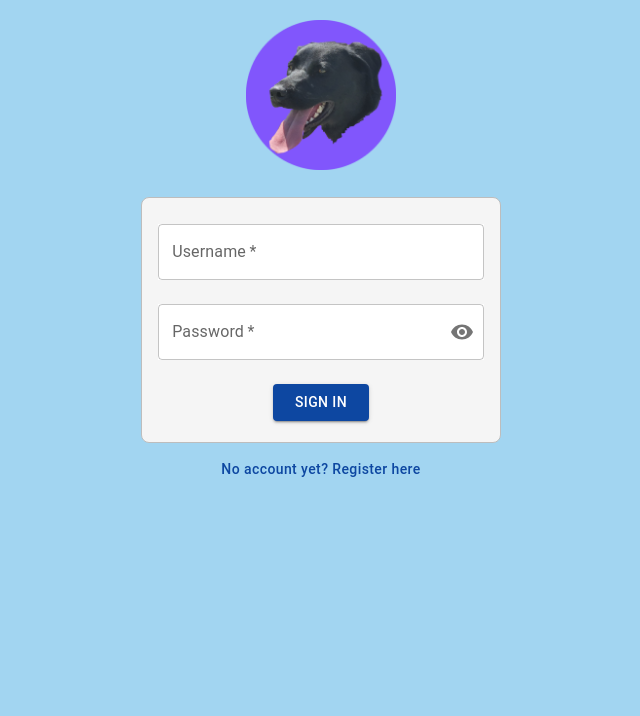
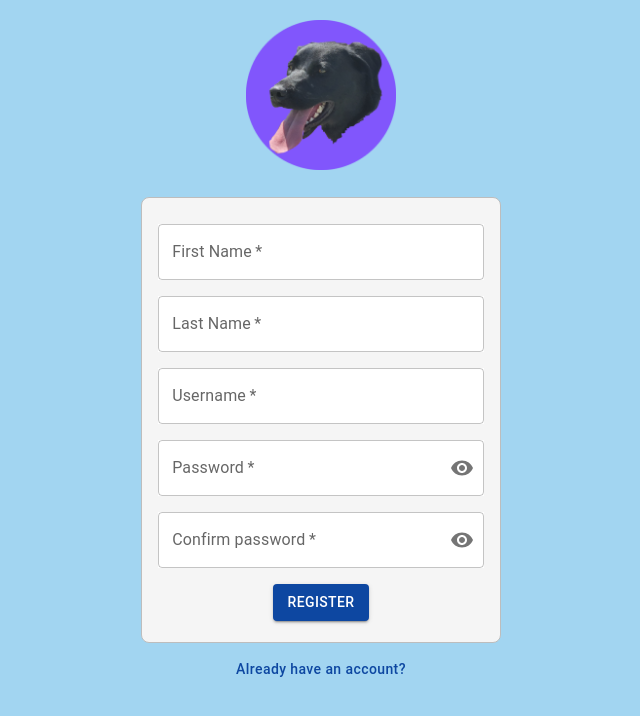
Before and after one commit to adelaidaCreosteanu/mikki-blog, a React (Create React App) app: page /register in a window 1280 px wide. Before the commit this address led to /login. Shown: the top 716 px of the page, without its empty margins (319-959 px from the left). Built offline with nearby package versions, Linux system fonts and the light colour scheme.

Commit message:
feat: add Register page

```diff
--- a/src/App.tsx
+++ b/src/App.tsx
@@ -1,10 +1,9 @@
-import React, { useEffect } from "react";
 import "./App.css";
 import Profile from "./components/Profile";
-import { Route, Routes, useNavigate } from "react-router-dom";
+import { Route, Routes } from "react-router-dom";
 import { CssBaseline, ThemeProvider, createTheme } from "@mui/material";
-import { useAuth } from "./service/AuthProvider";
 import Login from "./components/Login";
+import Register from "./components/Register";
 
 const theme = createTheme({
   palette: {
@@ -22,13 +21,6 @@ const theme = createTheme({
 });
 
 function App() {
-  const navigate = useNavigate();
-  const { status } = useAuth();
-
-  useEffect(() => {
-    if (status === "unauthenticated") navigate("/login");
-  }, [status, navigate]);
-
   return (
     <ThemeProvider theme={theme}>
       <CssBaseline />
@@ -36,7 +28,7 @@ function App() {
         <img src="/logo.png" alt="logo" style={{ width: 150, margin: 20 }} />
 
         <Routes>
-          <Route path="/register" element={<div />} />
+          <Route path="/register" element={<Register />} />
           <Route path="/login" element={<Login />} />
           <Route path="/profile/:userId" element={<Profile />} />
         </Routes>
--- a/src/components/Login.tsx
+++ b/src/components/Login.tsx
@@ -1,19 +1,11 @@
-import {
-  Box,
-  Button,
-  IconButton,
-  InputAdornment,
-  Stack,
-  TextField,
-  Typography,
-} from "@mui/material";
-import { useState } from "react";
+import { Box, Button, Typography } from "@mui/material";
+import { useEffect, useState } from "react";
 import { useNavigate } from "react-router-dom";
-import Visibility from "@mui/icons-material/Visibility";
-import VisibilityOff from "@mui/icons-material/VisibilityOff";
 import { loginUser } from "../service/post-queries";
 import { grey } from "@mui/material/colors";
 import { useAuth } from "../service/AuthProvider";
+import { CenterStack, WhiteTextField } from "./styledComponents";
+import { getVisibilityAdornment } from "./utils";
 
 const Login = () => {
   const navigate = useNavigate();
@@ -21,7 +13,15 @@ const Login = () => {
   const [password, setPassword] = useState("");
   const [showPassword, setShowPassword] = useState(false);
   const [showSignInError, setShowSignInError] = useState(false);
-  const { signIn, signOut } = useAuth();
+  const { status, signIn, signOut } = useAuth();
+
+  useEffect(() => {
+    if (status === "authenticated") {
+      // Redirect if the user is already authenticated
+      const userId = localStorage.getItem("currentUser");
+      navigate(`/profile/${userId}`);
+    }
+  }, [status, navigate]);
 
   const onLogin = async (e: React.MouseEvent<HTMLButtonElement>) => {
     e.preventDefault();
@@ -38,10 +38,7 @@ const Login = () => {
   };
 
   return (
-    <Stack
-      spacing={1}
-      style={{ alignItems: "center", justifyContent: "center" }}
-    >
+    <CenterStack spacing={1}>
       <Box
         component="form"
         sx={{
@@ -53,25 +50,21 @@ const Login = () => {
           width: "40ch",
         }}
       >
-        <Stack
+        <CenterStack
           spacing={3}
           style={{
-            alignItems: "center",
-            justifyContent: "center",
             marginTop: 10,
             marginBottom: 5,
           }}
         >
-          <TextField
-            style={{ width: "100%", backgroundColor: "#fff" }}
+          <WhiteTextField
             required
             id="login-form-username"
             label="Username"
             autoComplete="username"
             onChange={(e) => setUsername(e.target.value)}
           />
-          <TextField
-            style={{ width: "100%", backgroundColor: "#fff" }}
+          <WhiteTextField
             required
             id="login-form-password"
             label="Password"
@@ -79,26 +72,18 @@ const Login = () => {
             autoComplete="current-password"
             onChange={(e) => setPassword(e.target.value)}
             InputProps={{
-              endAdornment: (
-                <InputAdornment position="end">
-                  <IconButton
-                    aria-label="toggle password visibility"
-                    onClick={() => setShowPassword((show) => !show)}
-                    onMouseDown={(event) => event.preventDefault()}
-                    edge="end"
-                  >
-                    {showPassword ? <VisibilityOff /> : <Visibility />}
-                  </IconButton>
-                </InputAdornment>
+              endAdornment: getVisibilityAdornment(
+                showPassword,
+                setShowPassword
               ),
             }}
           />
 
-          {showSignInError && (
+          {showSignInError ? (
             <Typography variant="body1" color={"red"}>
               Incorrect user or password!
             </Typography>
-          )}
+          ) : null}
           <Button
             style={{ width: "12ch" }}
             variant="contained"
@@ -106,31 +91,22 @@ const Login = () => {
           >
             Sign in
           </Button>
-        </Stack>
+        </CenterStack>
       </Box>
 
-      <Box
-        sx={{
-          width: "35ch",
-        }}
-      >
-        <Stack
-          direction={"row"}
-          spacing={1}
-          style={{ justifyContent: "center" }}
-        >
-          {/* <p>No account yet?</p> */}
+      <Box sx={{ width: "35ch" }}>
+        <CenterStack direction={"row"} spacing={1}>
           <Button
             style={{ textTransform: "none" }}
             onClick={() => {
               navigate("/register");
             }}
           >
-            No account yet? Register here
+            No account yet?
           </Button>
-        </Stack>
+        </CenterStack>
       </Box>
-    </Stack>
+    </CenterStack>
   );
 };
 export default Login;
--- a/src/components/Profile.tsx
+++ b/src/components/Profile.tsx
@@ -1,18 +1,26 @@
-import React, { useEffect, useState } from "react";
+import { useEffect, useState } from "react";
 import PublishedPost from "./PublishedPost";
 import { Stack, Typography } from "@mui/material";
 import CreatePost from "./CreatePost";
 import { useGetPostsForUser, useGetUser } from "../service/use-queries";
-import { useParams } from "react-router-dom";
+import { useNavigate, useParams } from "react-router-dom";
 import { showNotFound } from "./NotFound404";
+import { useAuth } from "../service/AuthProvider";
 
 const Profile = () => {
+  const navigate = useNavigate();
+  const { status } = useAuth();
   const { userId } = useParams();
   const [isOwnProfile, setIsOwnProfile] = useState(false);
   const [triggerReload, setTriggerReload] = useState(false);
   const userToken = localStorage.getItem("accessToken");
   const user = useGetUser(userId, userToken);
   const posts = useGetPostsForUser(user, userToken, triggerReload);
+
+  useEffect(() => {
+    // Redirect to login if user is unauthenticated
+    if (status === "unauthenticated") navigate("/login");
+  }, [status, navigate]);
 
   useEffect(() => {
     const currentUser = localStorage.getItem("currentUser");
--- /dev/null
+++ b/src/components/Register.tsx
@@ -0,0 +1,172 @@
+import { Box, Button, Typography } from "@mui/material";
+import { useEffect, useState } from "react";
+import { useNavigate } from "react-router-dom";
+import { loginUser, registerUser } from "../service/post-queries";
+import { grey } from "@mui/material/colors";
+import { useAuth } from "../service/AuthProvider";
+import { CenterStack, WhiteTextField } from "./styledComponents";
+import { getVisibilityAdornment } from "./utils";
+
+const Register = () => {
+  const navigate = useNavigate();
+  const [username, setUsername] = useState("");
+  const [password, setPassword] = useState("");
+  const [confirmPassword, setConfirmPassword] = useState("");
+  const [firstName, setFirstName] = useState("");
+  const [lastName, setLastName] = useState("");
+  const [showPassword, setShowPassword] = useState(false);
+  const [showConfirmPassword, setShowConfirmPassword] = useState(false);
+  const [showPasswordsError, setShowPasswordsError] = useState(false);
+  const [showRegisterError, setShowRegisterError] = useState(false);
+  const { status, signIn, signOut } = useAuth();
+
+  useEffect(() => {
+    if (status === "authenticated") {
+      // Redirect if the user is already authenticated
+      const userId = localStorage.getItem("currentUser");
+      navigate(`/profile/${userId}`);
+    }
+  }, [status, navigate]);
+
+  const onRegister = async (e: React.MouseEvent<HTMLButtonElement>) => {
+    e.preventDefault();
+    // Show error if passwords don't match
+    if (password !== confirmPassword) {
+      setShowPasswordsError(true);
+      return;
+    }
+
+    // Register new user
+    const registerResponse = await registerUser(
+      username,
+      password,
+      firstName,
+      lastName
+    );
+    if (registerResponse === null) {
+      signOut();
+      setShowRegisterError(true);
+      return;
+    }
+    // And log in
+    const loginResponse = await loginUser(username, password);
+    if (loginResponse === null) {
+      signOut();
+      setShowRegisterError(true);
+    } else {
+      const userId = loginResponse.data.id;
+      signIn(loginResponse.data.accessToken, userId);
+      // Redirect to user's profile
+      navigate(`/profile/${userId}`);
+    }
+  };
+
+  return (
+    <CenterStack spacing={1}>
+      <Box
+        component="form"
+        sx={{
+          border: 1,
+          borderColor: grey[400],
+          borderRadius: 2,
+          backgroundColor: grey[100],
+          padding: 2,
+          width: "40ch",
+        }}
+      >
+        <CenterStack
+          spacing={2}
+          style={{
+            marginTop: 10,
+            marginBottom: 5,
+          }}
+        >
+          <WhiteTextField
+            required
+            id="register-form-firstname"
+            label="First Name"
+            autoComplete="given-name"
+            onChange={(e) => setFirstName(e.target.value)}
+          />
+
+          <WhiteTextField
+            required
+            id="register-form-lastname"
+            label="Last Name"
+            autoComplete="family-name"
+            onChange={(e) => setLastName(e.target.value)}
+          />
+          <WhiteTextField
+            required
+            id="register-form-username"
+            label="Username"
+            autoComplete="username"
+            onChange={(e) => setUsername(e.target.value)}
+          />
+          <WhiteTextField
+            required
+            id="register-form-password"
+            label="Password"
+            type={showPassword ? "text" : "password"}
+            autoComplete="new-password"
+            onChange={(e) => setPassword(e.target.value)}
+            InputProps={{
+              endAdornment: getVisibilityAdornment(
+                showPassword,
+                setShowPassword
+              ),
+            }}
+          />
+          <WhiteTextField
+            required
+            id="register-form-confirm-password"
+            label="Confirm password"
+            type={showConfirmPassword ? "text" : "password"}
+            error={showPasswordsError}
+            autoComplete="new-password"
+            onChange={(e) => setConfirmPassword(e.target.value)}
+            InputProps={{
+              endAdornment: getVisibilityAdornment(
+                showConfirmPassword,
+                setShowConfirmPassword
+              ),
+            }}
+          />
+
+          {showPasswordsError ? (
+            <Typography variant="body1" color={"red"}>
+              Passwords don't match!
+            </Typography>
+          ) : null}
+          {showRegisterError ? (
+            <Typography variant="body1" color={"red"}>
+              Something went wrong! Please try again
+            </Typography>
+          ) : null}
+
+          <Button
+            style={{ width: "12ch" }}
+            variant="contained"
+            onClick={onRegister}
+          >
+            Register
+          </Button>
+        </CenterStack>
+      </Box>
+
+      <Box sx={{ width: "35ch" }}>
+        <CenterStack direction={"row"} spacing={1}>
+          <Button
+            style={{ textTransform: "none" }}
+            onClick={() => {
+              navigate("/login");
+            }}
+          >
+            Already have an account?
+          </Button>
+        </CenterStack>
+      </Box>
+    </CenterStack>
+  );
+};
+export default Register;
--- /dev/null
+++ b/src/components/styledComponents.tsx
@@ -0,0 +1,12 @@
+import styled from "@emotion/styled";
+import { Stack, TextField } from "@mui/material";
+
+export const WhiteTextField = styled(TextField)({
+  width: "100%",
+  backgroundColor: "#fff",
+});
+
+export const CenterStack = styled(Stack)({
+  alignItems: "center",
+  justifyContent: "center",
+});
--- /dev/null
+++ b/src/components/utils.tsx
@@ -0,0 +1,22 @@
+import { IconButton, InputAdornment } from "@mui/material";
+import Visibility from "@mui/icons-material/Visibility";
+import VisibilityOff from "@mui/icons-material/VisibilityOff";
+import React from "react";
+
+export const getVisibilityAdornment = (
+  showPassword: boolean,
+  setShowPassword: React.Dispatch<React.SetStateAction<boolean>>
+) => {
+  return (
+    <InputAdornment position="end">
+      <IconButton
+        aria-label="toggle password visibility"
+        onClick={() => setShowPassword((show) => !show)}
+        onMouseDown={(event) => event.preventDefault()}
+        edge="end"
+      >
+        {showPassword ? <VisibilityOff /> : <Visibility />}
+      </IconButton>
+    </InputAdornment>
+  );
+};
```
Also changed, not shown: src/service/post-queries.tsx (+18 -0 lines).
